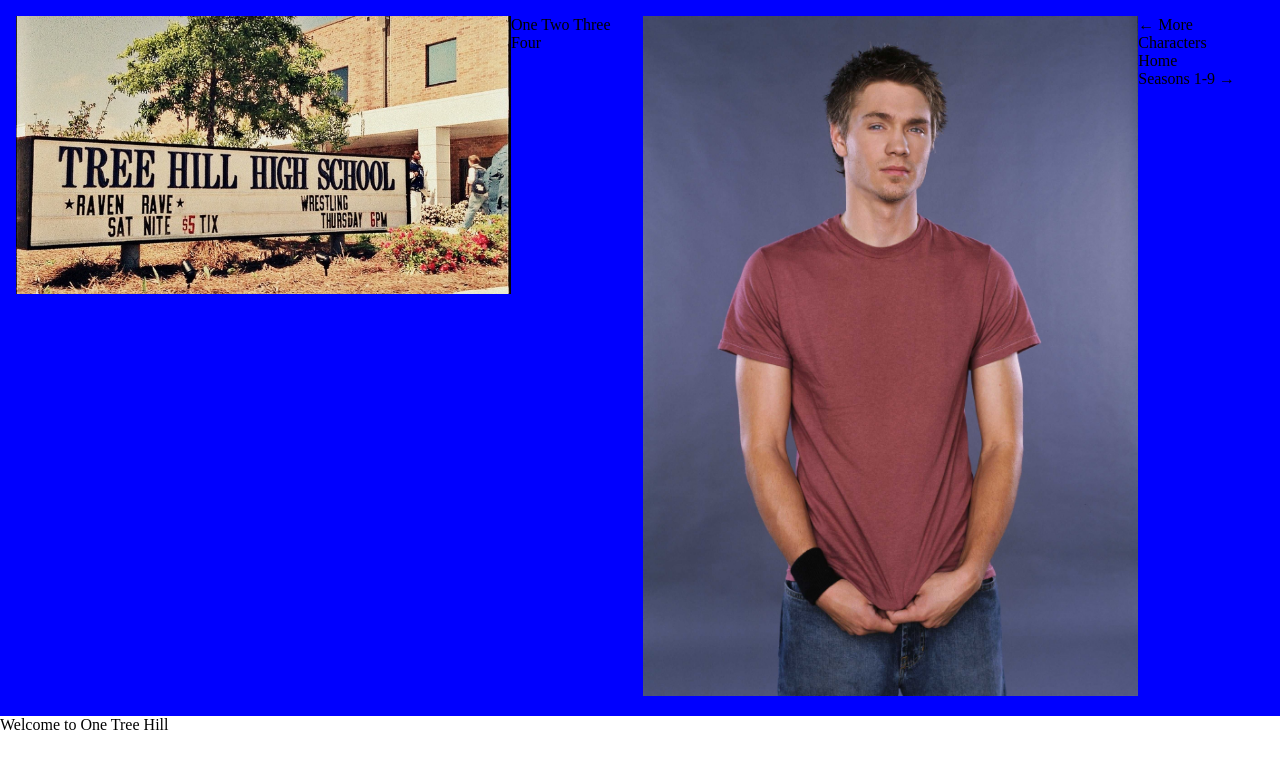
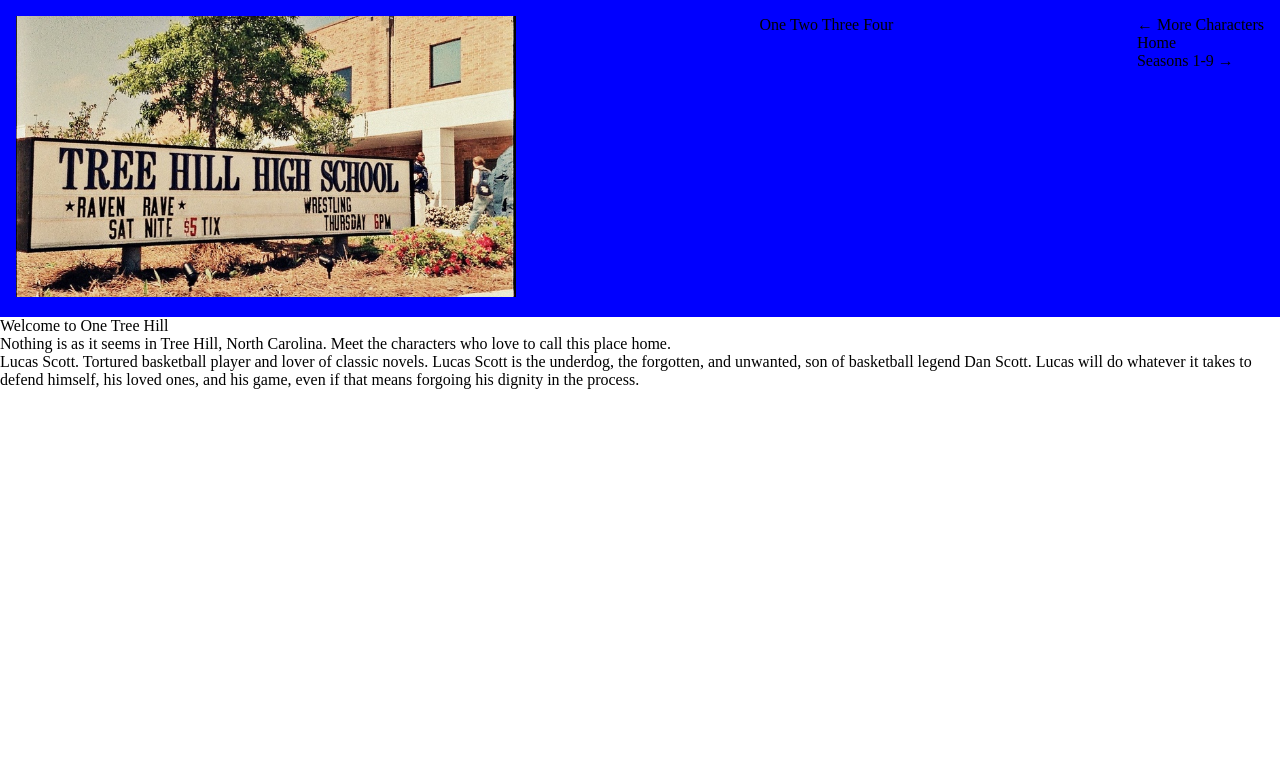
Before and after one commit to mjlewis1112/topic-page-assignment, a plain HTML site: page index.html in a window 1280 px wide. Drawn offline with Linux system fonts and the light colour scheme.

Commit message:
trying to add text to my webpage

```diff
--- a/index.html
+++ b/index.html
@@ -18,9 +18,6 @@
                 <a href="#">Three</a>
                 <a href="#">Four</a>
             </div>
-            <div class="five">
-                <img src="img/five.jpg" alt="">
-            </div>
             <ul>
                 <li><a href="#">&#8592; More Characters</a></li>
                 <li><a href="#" class="active">Home</a></li>
@@ -32,5 +29,9 @@
                 <h1>Welcome to One Tree Hill</h1>
             </div>
         </header>
+        <article>
+            <p>Nothing is as it seems in Tree Hill, North Carolina. Meet the characters who love to call this place home.</p>
+            <p>Lucas Scott. Tortured basketball player and lover of classic novels. Lucas Scott is the underdog, the forgotten, and unwanted, son of basketball legend Dan Scott. Lucas will do whatever it takes to defend himself, his loved ones, and his game, even if that means forgoing his dignity in the process.</p>
+        </article>
     </body>
 </html>
```
